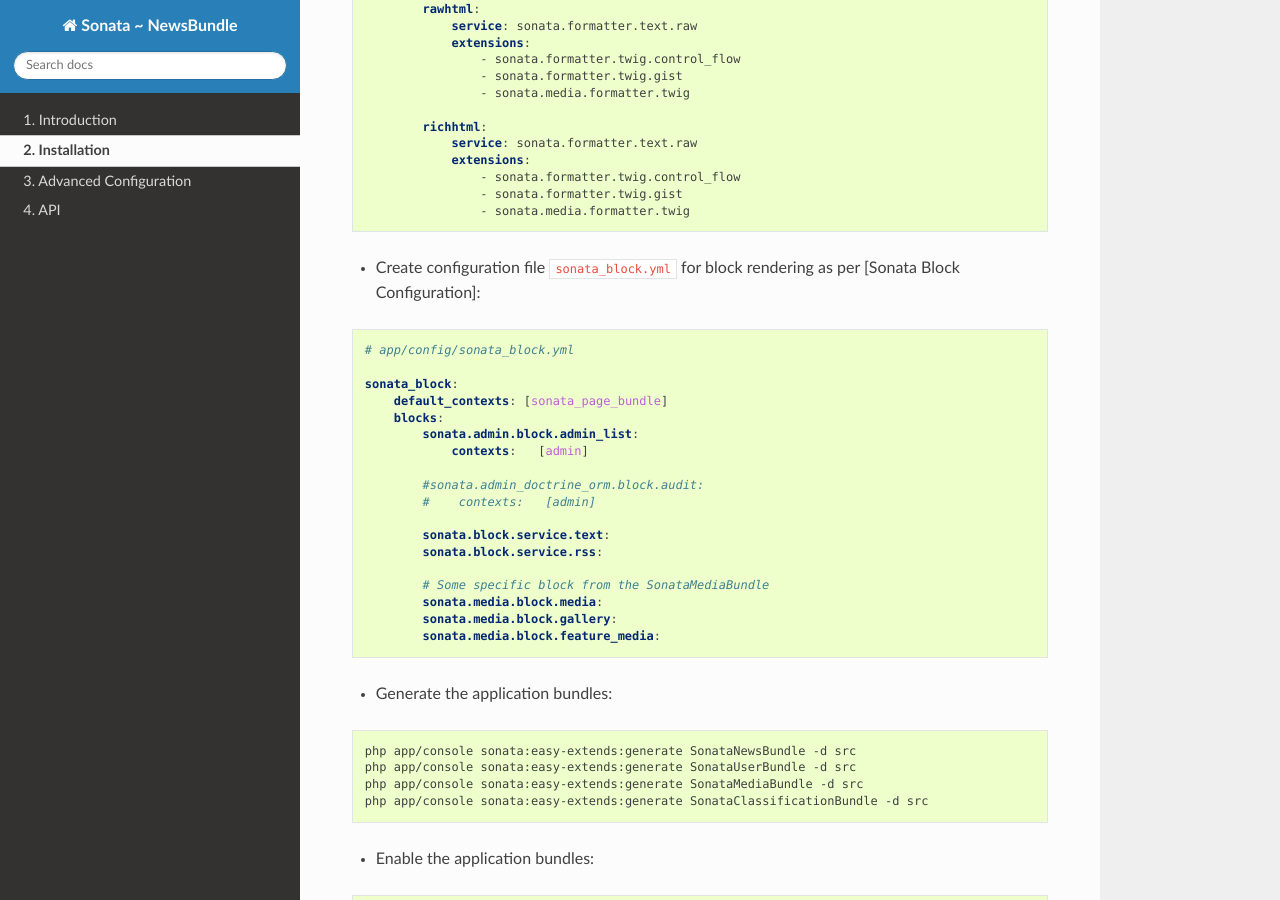
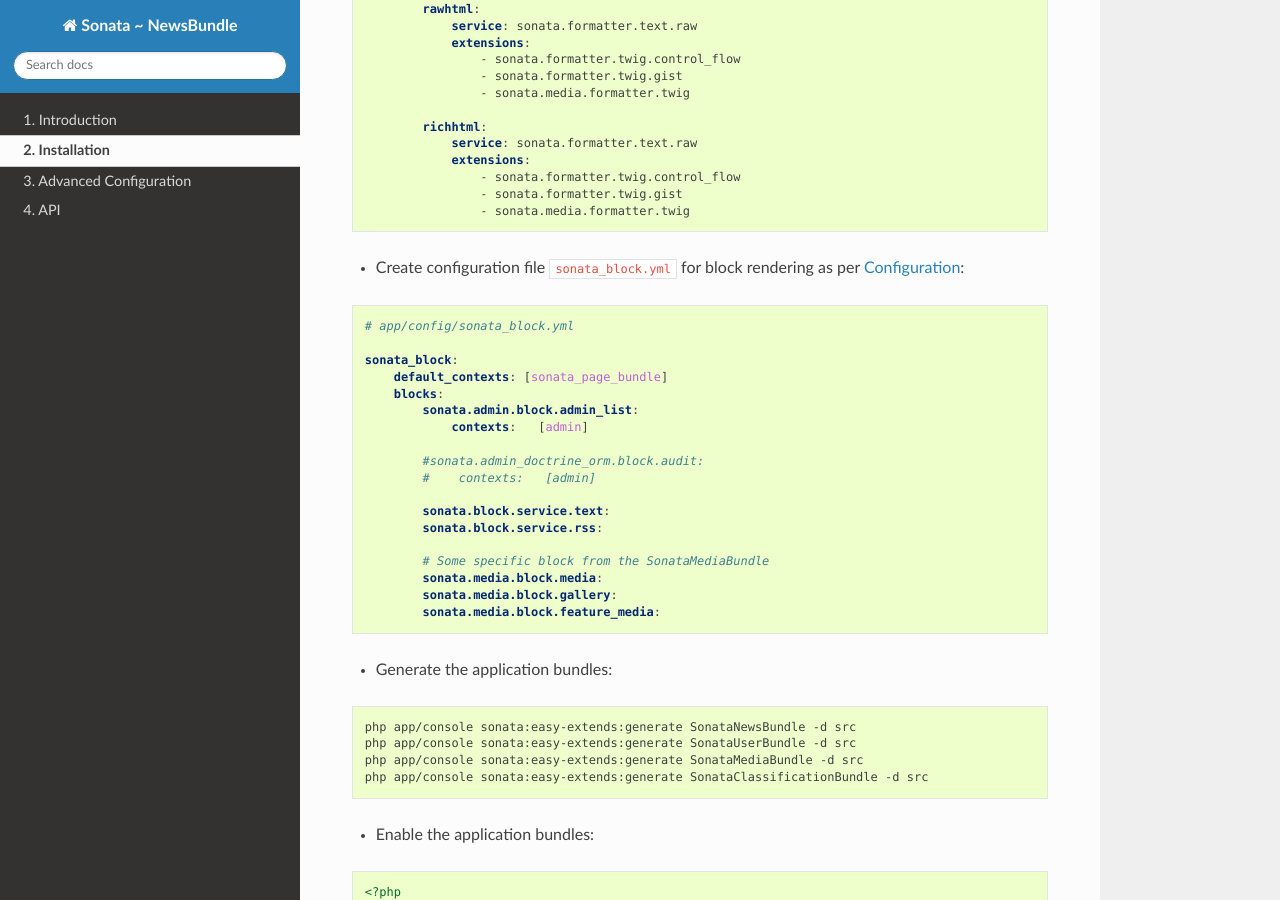
Before and after one commit to sonata-project/SonataNewsBundle, a Sphinx documentation site: the page built from Resources/doc/reference/installation.rst, in a window 1280 px wide and 900 px high, scrolled down 2434 px. Built offline with Sphinx 7.4.7 and the Read the Docs theme 2.0.0, drawn with Linux system fonts in a browser that asks for light colours; some of the changed text lies outside the part shown.

Commit message:
[Issue #338] -  Fix from markdown to rst format  link

```diff
--- a/Resources/doc/reference/installation.rst
+++ b/Resources/doc/reference/installation.rst
@@ -151,7 +151,7 @@
                     - sonata.formatter.twig.gist
                     - sonata.media.formatter.twig
 
-* Create configuration file ``sonata_block.yml`` for block rendering as per [Sonata Block Configuration]:
+* Create configuration file ``sonata_block.yml`` for block rendering as per Configuration_:
 
 .. code-block:: yaml
 
@@ -235,4 +235,4 @@
         resource: '@SonataNewsBundle/Resources/config/routing/news.xml'
         prefix: /news
 
-[Sonata Block Configuration]: https://sonata-project.org/bundles/block/master/doc/reference/installation.html
+.. _Configuration: https://sonata-project.org/bundles/block/master/doc/reference/installation.html
```
